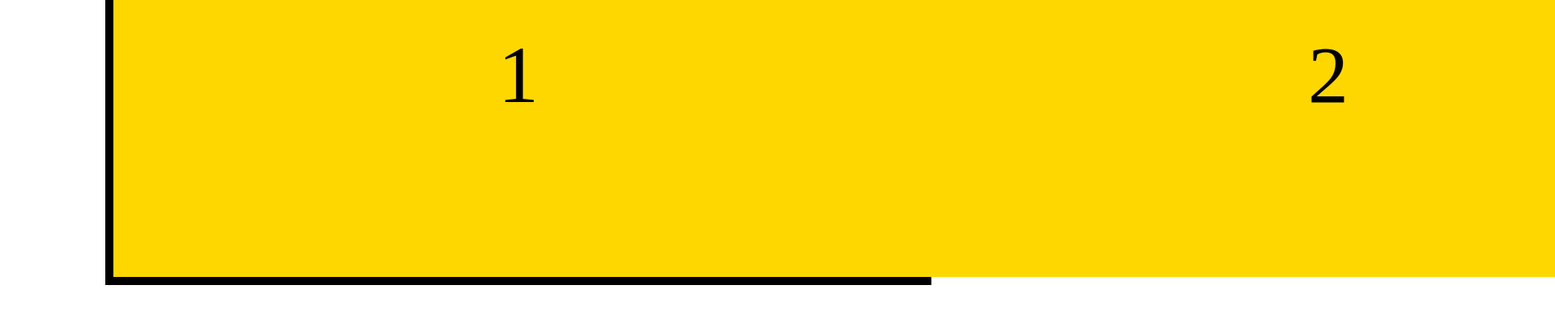
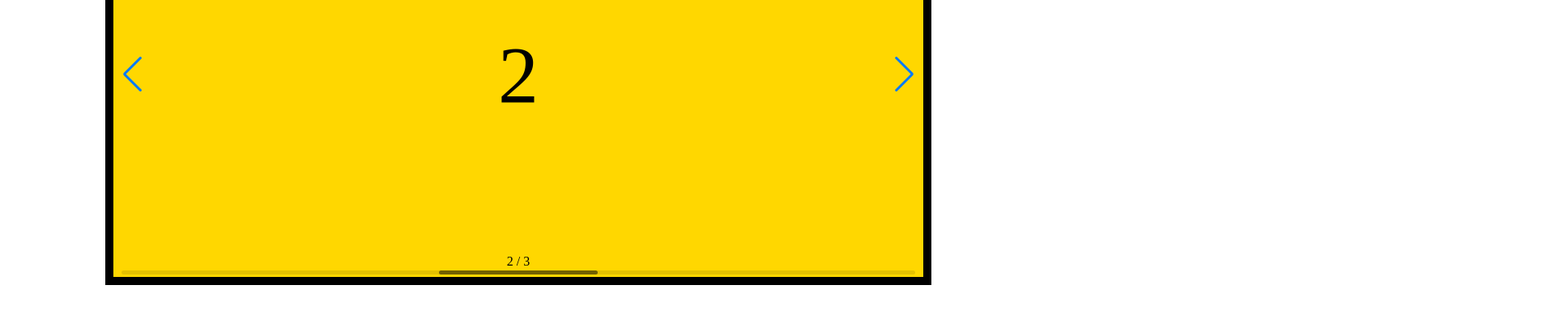
Before and after one commit to SueYeong/SLIDE, a plain HTML site: page index.html in a window 1280 px wide. Shown: the part 268-657 px from the top of the page at 81% size, 1920 px wide, since content can reach past the window. Drawn offline with nearby package versions, Linux system fonts and the light colour scheme.

Commit message:
slide done

```diff
--- a/css/styles.css
+++ b/css/styles.css
@@ -12,15 +12,10 @@
 }
 
 .con_wrap{
-    width: 3000px;
-    height: 100%;
     background-color: lightblue;
-    display: flex;
 }
 
 .con{
-    width: 1000px;
-    height: 100%;
     background-color: gold;
     font-size: 100px;
     display: flex;
--- a/index.html
+++ b/index.html
@@ -12,12 +12,17 @@
     <script src="https://unpkg.com/swiper@8/swiper-bundle.min.js"></script>
 </head>
 <body>
-    <div class="wrap">
-        <div class="con_wrap">
-            <div class="con">1</div>
-            <div class="con">2</div>
-            <div class="con">3</div>
+    <div class="wrap swiper">
+        <div class="con_wrap swiper-wrapper">
+            <div class="con swiper-slide">1</div>
+            <div class="con swiper-slide">2</div>
+            <div class="con swiper-slide">3</div>
         </div>
+
+        <div class="swiper-pagination"></div>
+        <div class="swiper-button-prev"></div>
+        <div class="swiper-button-next"></div>
+        <div class="swiper-scrollbar"></div>
     </div>
 
     <script src="js/slide.js"></script>
--- a/js/slide.js
+++ b/js/slide.js
@@ -0,0 +1,24 @@
+
+const swiper = new Swiper('.swiper', {
+    loop:true,
+    navigation: {
+        nextEl: '.swiper-button-next',
+        prevEl: '.swiper-button-prev',
+    },
+    pagination: {
+        el: '.swiper-pagination',
+        type: 'fraction',
+        clickable: true
+    },
+    scrollbar: {
+        el: '.swiper-scrollbar',
+        draggable: true,
+    },
+    autoplay: {
+    delay: 1000
+    },
+    effect: 'fade',
+    fadeEffect: {
+      crossFade: true
+    },
+})
```
